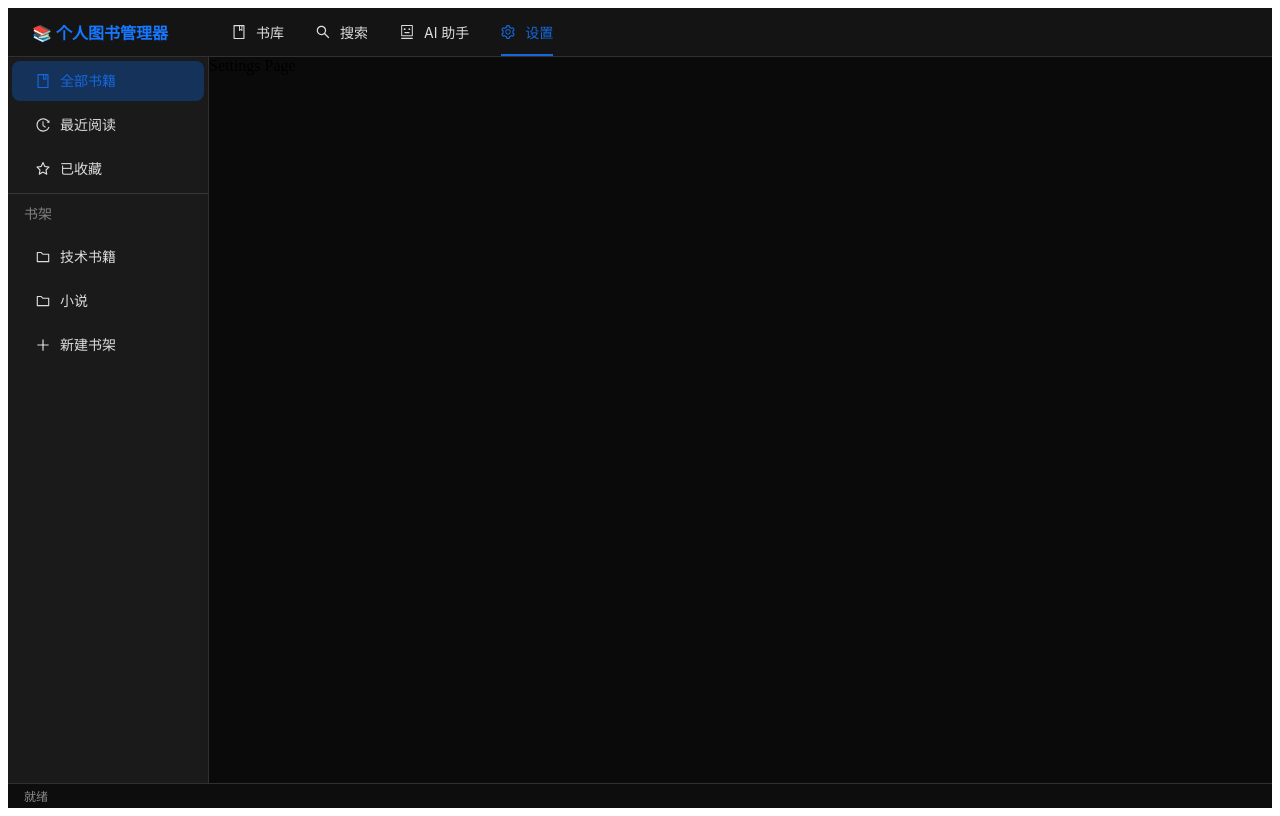
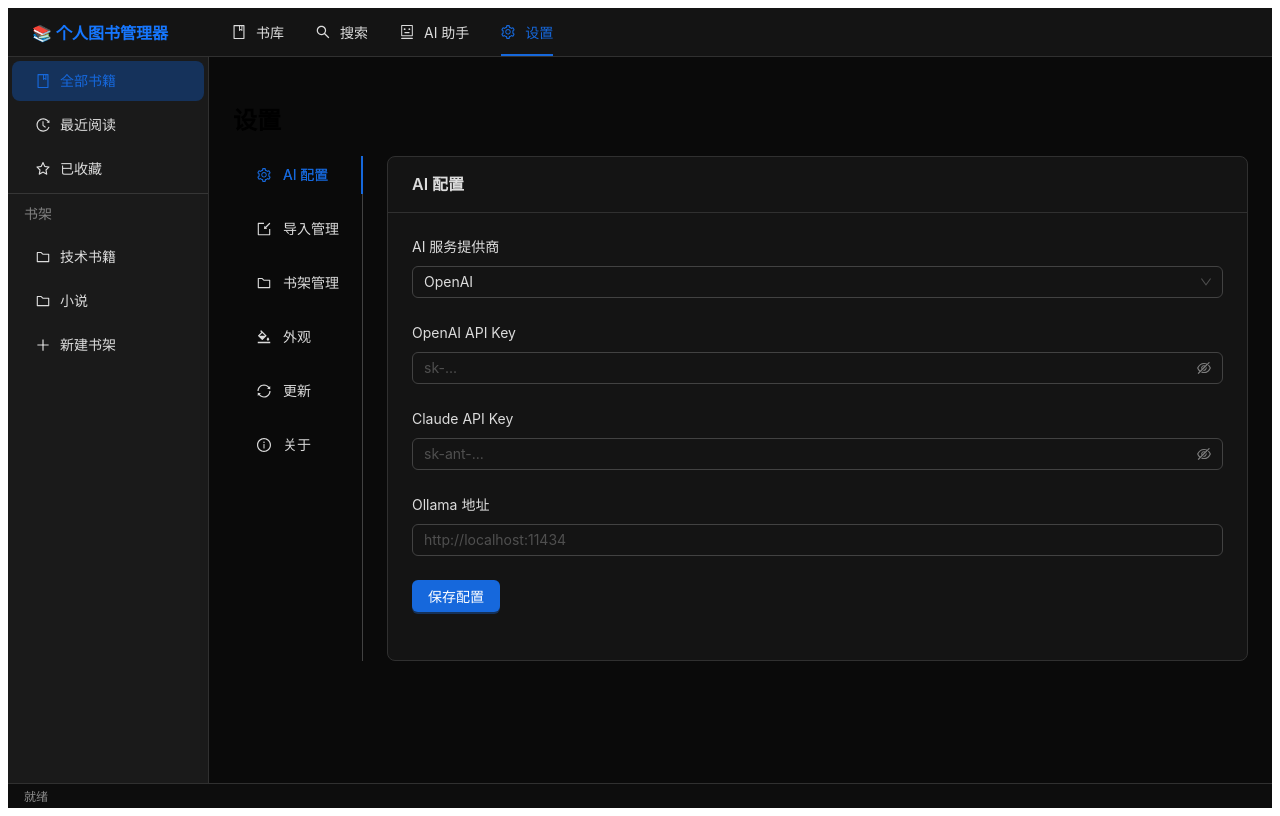
Before and after one commit to Moxiaoyuan1003/ebook-library, a React app in the folder frontend/: page /settings in a window 1280 px wide. Built offline with nearby package versions, Linux system fonts and the light colour scheme; no server answers; the HTML template or start-up script is replaced by a standard one.

Commit message:
feat: add settings page with AI configuration

```diff
--- /dev/null
+++ b/frontend/src/pages/Settings/AiConfig.tsx
@@ -0,0 +1,39 @@
+import { useEffect } from 'react';
+import { Card, Form, Select, Input, Button } from 'antd';
+import { useAiStore } from '../../stores/aiStore';
+
+export default function AiConfig() {
+  const { config, loading, fetchConfig } = useAiStore();
+
+  useEffect(() => {
+    fetchConfig();
+  }, []);
+
+  if (loading) return <Card loading />;
+
+  return (
+    <Card title="AI 配置">
+      <Form layout="vertical">
+        <Form.Item label="AI 服务提供商">
+          <Select value={config?.provider || 'openai'} options={[
+            { value: 'openai', label: 'OpenAI' },
+            { value: 'claude', label: 'Claude' },
+            { value: 'ollama', label: 'Ollama (本地)' },
+          ]} />
+        </Form.Item>
+        <Form.Item label="OpenAI API Key">
+          <Input.Password placeholder="sk-..." />
+        </Form.Item>
+        <Form.Item label="Claude API Key">
+          <Input.Password placeholder="sk-ant-..." />
+        </Form.Item>
+        <Form.Item label="Ollama 地址">
+          <Input placeholder="http://localhost:11434" />
+        </Form.Item>
+        <Form.Item>
+          <Button type="primary">保存配置</Button>
+        </Form.Item>
+      </Form>
+    </Card>
+  );
+}
--- a/frontend/src/pages/Settings/SettingsPage.tsx
+++ b/frontend/src/pages/Settings/SettingsPage.tsx
@@ -1,3 +1,21 @@
+import { Tabs } from 'antd';
+import { SettingOutlined, ImportOutlined, FolderOutlined, BgColorsOutlined, SyncOutlined, InfoCircleOutlined } from '@ant-design/icons';
+import AiConfig from './AiConfig';
+
 export default function SettingsPage() {
-  return <div>Settings Page</div>;
+  const items = [
+    { key: 'ai', label: 'AI 配置', icon: <SettingOutlined />, children: <AiConfig /> },
+    { key: 'import', label: '导入管理', icon: <ImportOutlined />, children: <div>导入管理设置</div> },
+    { key: 'shelves', label: '书架管理', icon: <FolderOutlined />, children: <div>书架管理设置</div> },
+    { key: 'appearance', label: '外观', icon: <BgColorsOutlined />, children: <div>外观设置</div> },
+    { key: 'update', label: '更新', icon: <SyncOutlined />, children: <div>更新设置</div> },
+    { key: 'about', label: '关于', icon: <InfoCircleOutlined />, children: <div>关于页面</div> },
+  ];
+
+  return (
+    <div style={{ padding: 24 }}>
+      <h2>设置</h2>
+      <Tabs tabPosition="left" items={items} />
+    </div>
+  );
 }
--- /dev/null
+++ b/frontend/src/services/aiApi.ts
@@ -0,0 +1,18 @@
+import axios from 'axios';
+
+const api = axios.create({ baseURL: '/api/ai' });
+
+export interface AiConfig {
+  provider: string;
+  has_openai_key: boolean;
+  has_claude_key: boolean;
+  ollama_url: string;
+}
+
+export const aiApi = {
+  getConfig: () => api.get<AiConfig>('/config'),
+  generateSummary: (bookId: string, forceRegenerate = false) =>
+    api.post('/summary', { book_id: bookId, force_regenerate: forceRegenerate }),
+  chat: (messages: { role: string; content: string }[], bookId?: string) =>
+    api.post('/chat', { messages, book_id: bookId }),
+};
--- /dev/null
+++ b/frontend/src/stores/aiStore.ts
@@ -0,0 +1,22 @@
+import { create } from 'zustand';
+import { aiApi, AiConfig } from '../services/aiApi';
+
+interface AiState {
+  config: AiConfig | null;
+  loading: boolean;
+  fetchConfig: () => Promise<void>;
+}
+
+export const useAiStore = create<AiState>((set) => ({
+  config: null,
+  loading: false,
+  fetchConfig: async () => {
+    set({ loading: true });
+    try {
+      const response = await aiApi.getConfig();
+      set({ config: response.data, loading: false });
+    } catch (error) {
+      set({ loading: false });
+    }
+  },
+}));
```
